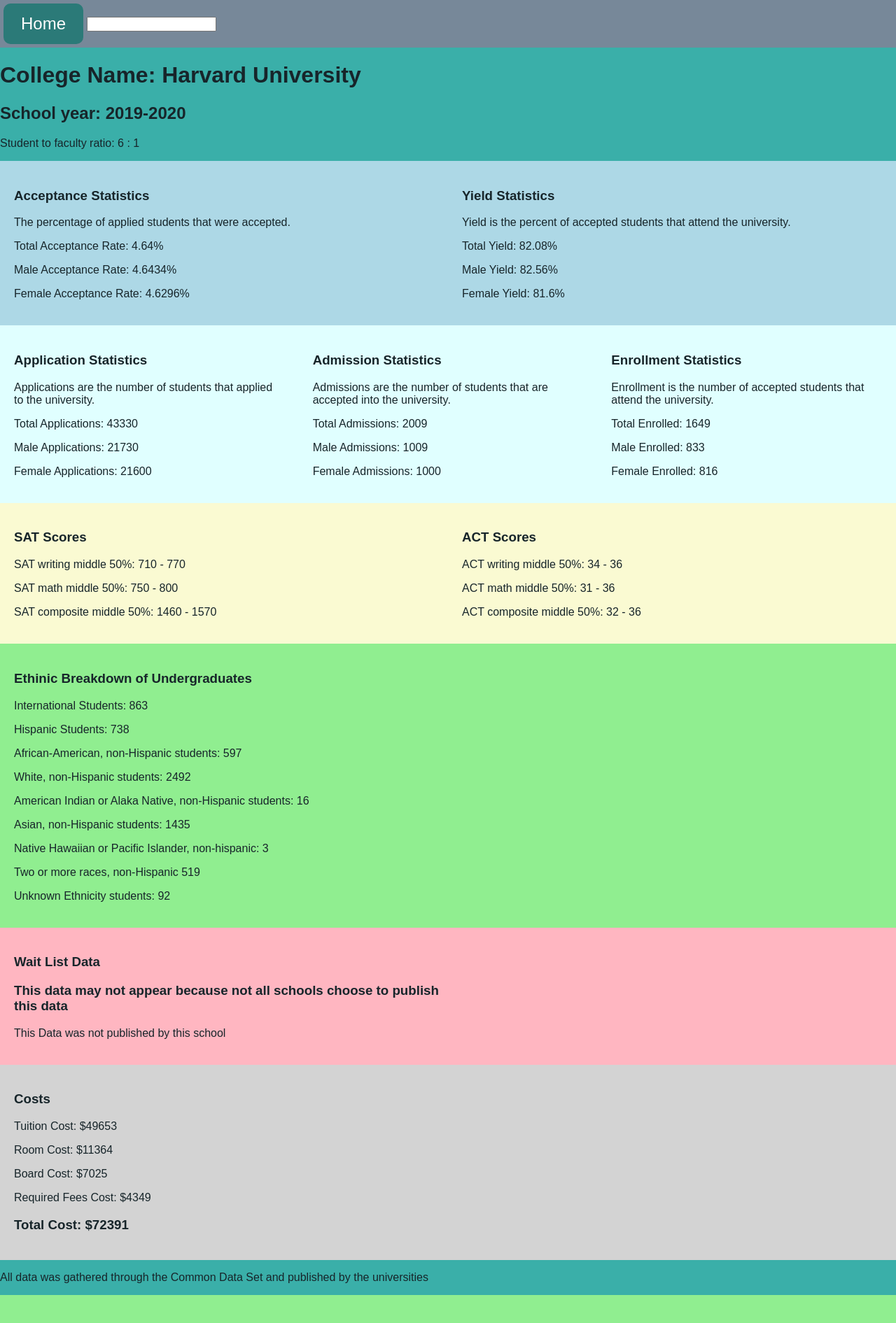
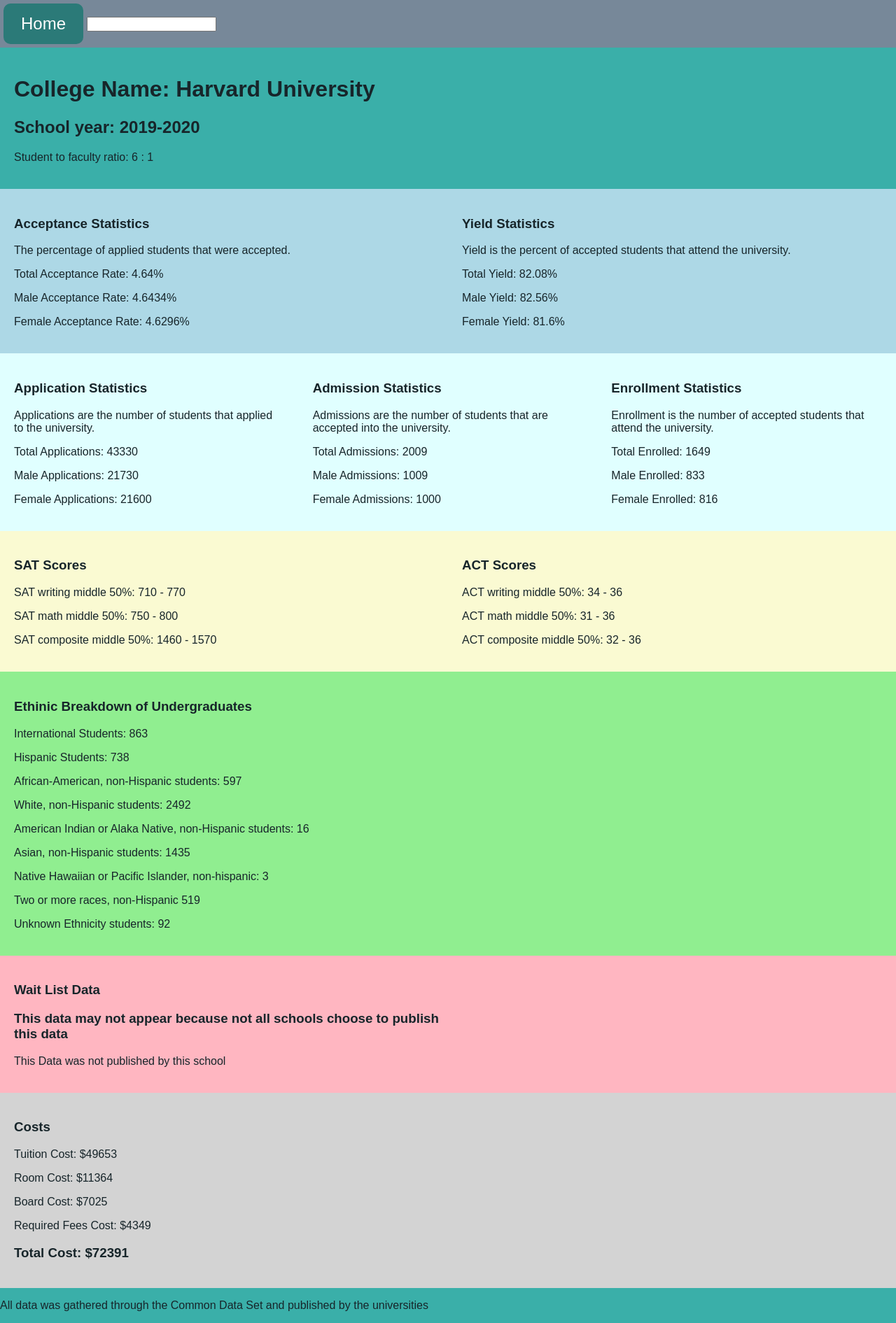
Before and after one commit to tomyyyD/djangoCollegeWebsite, a Django app: page /5/ in a window 1280 px wide. Shown: the whole page at 70% size. Before the commit the page ends 1851 px from the top, so only its background shows below. Run offline with Django 3.2, Linux system fonts and the light colour scheme; data comes from the database, SQL or seed files in the repository.

Commit message:
Style Update

```diff
--- a/query/models.py
+++ b/query/models.py
@@ -77,7 +77,7 @@ class College(models.Model):
         return self.tuitionCost + self.roomCost + self.boardCost + self.requiredFeeCost
 
     studentFacultyRatio = models.CharField(max_length=50, default="", blank=True)
-#adding an epic comment to commit to GitHub
+
     #totals
     def totalApps(self):
         return self.maleApps + self.femaleApps
--- a/query/templates/query/details.html
+++ b/query/templates/query/details.html
@@ -13,9 +13,11 @@
                 <input name='q' type="text" placeholder="Search...">
             </form>
         </div>
-        <h1>College Name: {{ college.name }}</h1>
-        <h2>School year: {{ college.year }}</h2>
-        <p>Student to faculty ratio: {{college.studentFacultyRatio}}</p>
+        <div class="dataGroup">
+            <h1>College Name: {{ college.name }}</h1>
+            <h2>School year: {{ college.year }}</h2>
+            <p>Student to faculty ratio: {{college.studentFacultyRatio}}</p>
+        </div>
         <div class="collegeData percentages">
             <div class="dataGroup">
                 <h3>Acceptance Statistics</h3>
```
